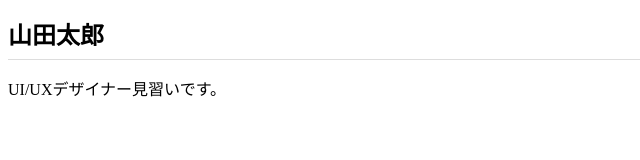
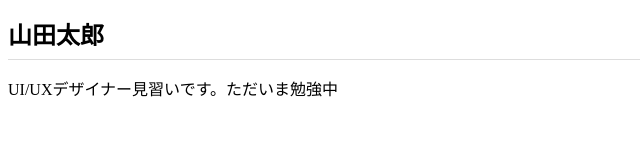
Before and after one commit to kintorebjj/kintorebjj.github.io, a plain HTML site: page index.html in a window 1280 px wide. Shown: the whole page, without its empty margins (0-640 px from the left). Drawn offline with Linux system fonts and the light colour scheme.

Commit message:
Add files via upload

```diff
--- a/index.html
+++ b/index.html
@@ -7,6 +7,6 @@
 </head>
 <body>
   <h1>山田太郎</h1>
-  <p>UI/UXデザイナー見習いです。</p>
+  <p>UI/UXデザイナー見習いです。ただいま勉強中</p>
 </body>
 </html>
```
